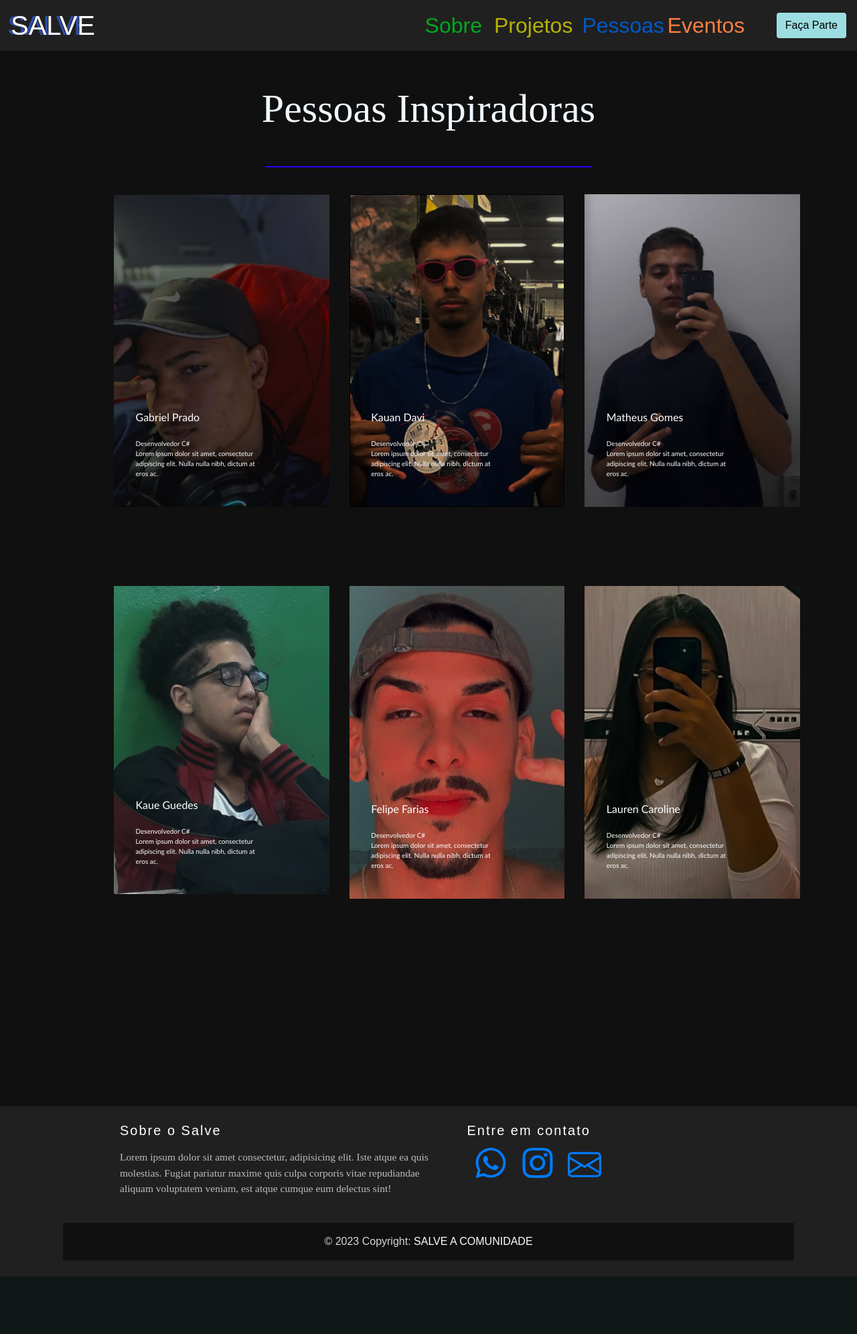
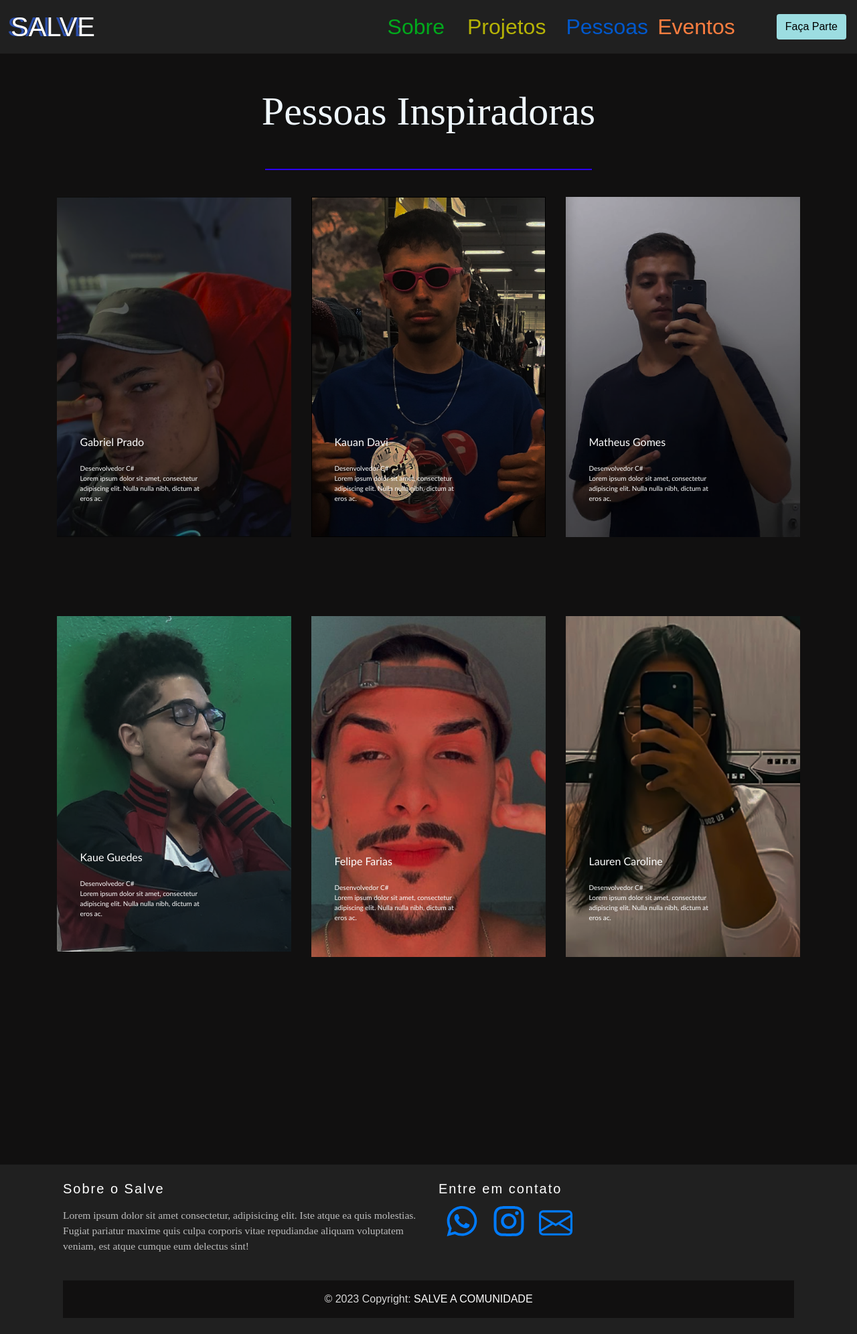
Before and after one commit to Pr4do015/Salve_a_comunidade, a PHP site: page /pessoas.html in a window 1280 px wide. Shown: the whole page at 67% size. Before the commit the page ends 1906 px from the top, so only its background shows below. Run offline with PHP 8.4, Linux system fonts and the light colour scheme; some libraries are stand-ins or nearby versions; some web fonts are replaced.

Commit message:
Atualização_29.10

```diff
--- a/css/Projetos.css
+++ b/css/Projetos.css
@@ -489,7 +489,3 @@ element.style {
   width: 80px;
 }
 */
-.row{
-  margin-left: 70px!important;
-  margin-right: 10x!important;
- }
--- a/css/eventos.css
+++ b/css/eventos.css
@@ -92,7 +92,10 @@ p{
     background-color: #9CDDE1;
     border-radius: 9px;
 }
-
+.btn:focus, .btn:hover {
+  text-decoration: none;
+  transform: scale(1.1);
+}
 
 /*modals*/
 
--- a/css/pessoas.css
+++ b/css/pessoas.css
@@ -90,7 +90,10 @@ h1{
     background-color: #9CDDE1;
     border-radius: 9px;
 }
-
+.btn:focus, .btn:hover {
+  text-decoration: none;
+  transform: scale(1.1);
+}
 
 
 /*conteudo*/
@@ -166,8 +169,3 @@ h1{
     margin: 10px;
   }
 /*Rodapé */
-
- .row{
-    margin-left: 70px!important;
-    margin-right: 10x!important;
-   }
--- a/pessoas.html
+++ b/pessoas.html
@@ -51,18 +51,18 @@
 
       <div class="collapse navbar-collapse" id="navbarTogglerDemo01">
 
-            <ul class="navbar-nav ml-auto ">
-                <li class="nav-item" id="sobre">
-                    <a class="nav-link-opacity-10-hover " href="#">Sobre<span class="sr-only">(Página atual)</span></a>
+          <ul class="navbar-nav ml-auto">
+              <li class="nav-item " id="sobre">
+                  <a class="nav-link" href="sobre.html">Sobre <span class="sr-only">(Página atual)</span></a>
               </li>
               <li class="nav-item" id="projetos">
-                    <a class="nav-link-opacity-10-hover" href="#">Projetos</a>
+                  <a class="nav-link" href="projetos.html">Projetos</a>
               </li>
               <li class="nav-item" id="pessoas">
-                    <a class="nav-link-opacity-10-hover " href="#">Pessoas</a>
+                  <a class="nav-link " href="pessoas.html">Pessoas</a>
               </li>
               <li class="nav-item" id="eventos">
-                    <a class="nav-link-opacity-10-hover " href="#">Eventos</a>
+                  <a class="nav-link " href="eventos.html">Eventos</a>
               </li>
           </ul>
           <form class="form-inline my-5 my-lg-0">
@@ -70,8 +70,11 @@
           </form>
 
       </div>
+
   </nav>
+
 </div>
+
 
    <!--seção Pessoas Inspiradoras-->
 
```
Also changed, not shown: css/sobre.css (+4 -6 lines), css/style.css (+4 -4 lines), eventos.html (+10 -10 lines), index.html (+6 -6 lines), projetos.html (+6 -5 lines), sobre.html (+9 -6 lines). Lines whose indentation alone changed are shown as unchanged.
